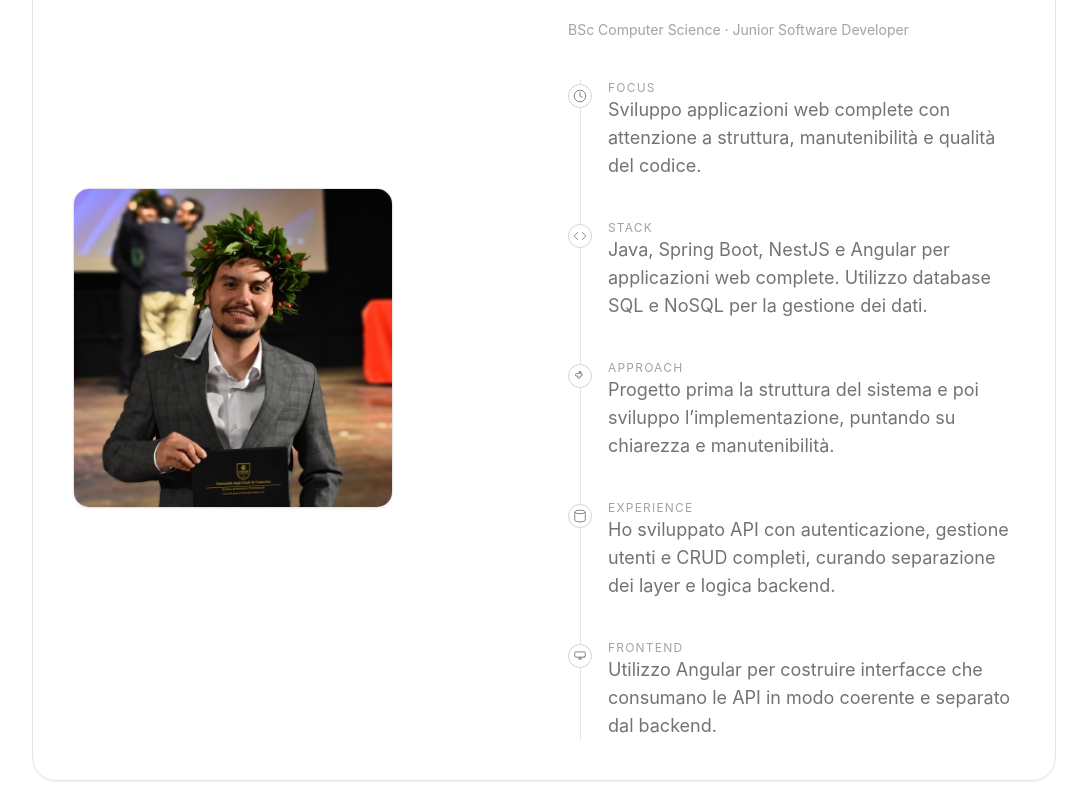
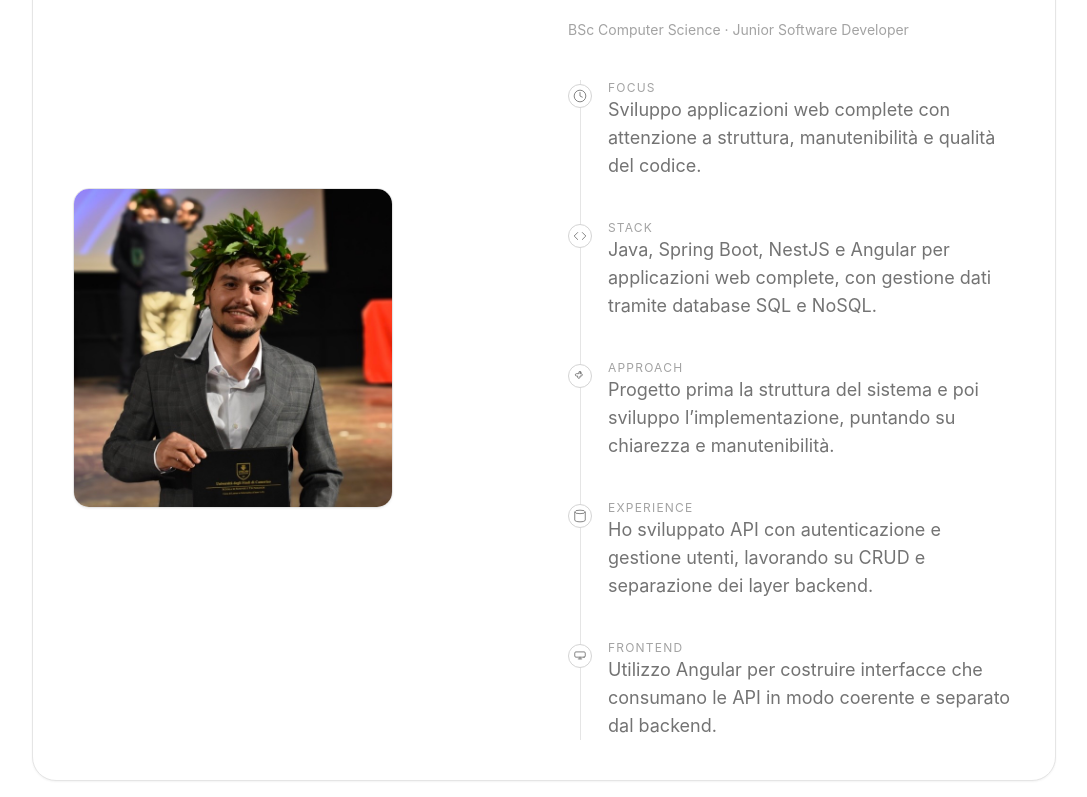
Before and after one commit to BasilElsaid/portfolio, an Angular app: page /about in a window 1280 px wide. Shown: the part 371-1168 px from the top of the page, without its empty margins (96-1183 px from the left). Built offline with nearby package versions, Linux system fonts and the light colour scheme.

Commit message:
Update about.component.html

```diff
--- a/src/app/pages/about/about.component.html
+++ b/src/app/pages/about/about.component.html
@@ -112,8 +112,8 @@
               Stack
             </h3>
             <p class="text-neutral-500 leading-relaxed text-base md:text-lg">
-              Java, Spring Boot, NestJS e Angular per applicazioni web complete.
-              Utilizzo database SQL e NoSQL per la gestione dei dati.
+              Java, Spring Boot, NestJS e Angular per applicazioni web complete,
+              con gestione dati tramite database SQL e NoSQL.
             </p>
           </div>
 
@@ -171,8 +171,8 @@
               Experience
             </h3>
             <p class="text-neutral-500 leading-relaxed text-base md:text-lg">
-              Ho sviluppato API con autenticazione, gestione utenti e CRUD
-              completi, curando separazione dei layer e logica backend.
+              Ho sviluppato API con autenticazione e gestione utenti, lavorando
+              su CRUD e separazione dei layer backend.
             </p>
           </div>
 
```
